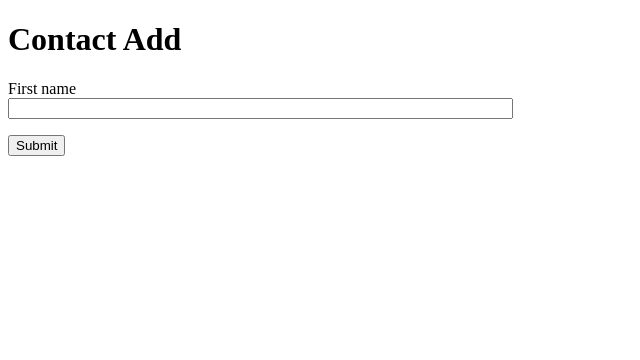
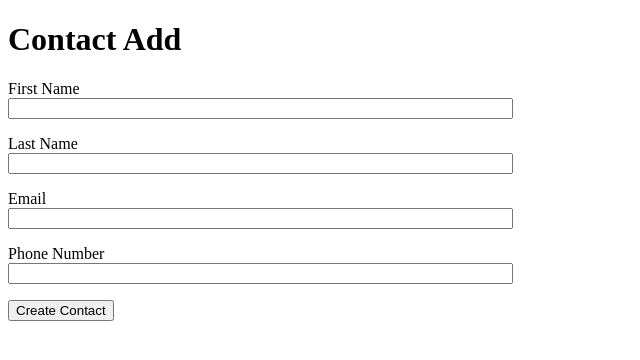
Before and after one commit to remyaammus/contact-management, a Flask app: template contact_app/templates/contact_add.html in a window 1280 px wide. Shown: the top 360 px of the page, without its empty margins (0-640 px from the left). Run offline with Flask 2, Linux system fonts and the light colour scheme; the template is opened without the code that fills it: values that come from a table or form of the project are taken from there, others are empty; tables that the repository leaves empty hold one stand-in row (values such as "Sample post"); form fields are guessed from the names that the template uses.

Commit message:
contact creation completed

```diff
--- a/contact_app/forms.py
+++ b/contact_app/forms.py
@@ -3,7 +3,7 @@
 
 
 class ContactCreateForm(FlaskForm):
-    id = forms.IntegerField('Contact ID', validators=[forms.validators.DataRequired()])
+    id = forms.IntegerField('Contact ID')
     first_name = forms.StringField('First Name', validators=[forms.validators.DataRequired()])
     last_name = forms.StringField('Last Name', validators=[forms.validators.DataRequired()])
     email = forms.StringField('Email', validators=[forms.validators.DataRequired(), forms.validators.Email()])
--- a/contact_app/templates/contact_add.html
+++ b/contact_app/templates/contact_add.html
@@ -7,11 +7,36 @@
 <body>
 {% block content %}
     <h1>Contact Add</h1>
-    <form action="" method="post" novalidate>
+    <form action="" method="post">
+        {{ form.csrf_token }}
         {{ form.hidden_tag() }}
         <p>
             {{ form.first_name.label }}<br>
             {{ form.first_name(size=60) }}
+            {% for error in form.first_name.errors %}
+                <span style="color: red;">[{{ error }}]</span>
+            {% endfor %}
+        </p>
+        <p>
+            {{ form.last_name.label }}<br>
+            {{ form.last_name(size=60) }}
+            {% for error in form.last_name.errors %}
+                <span style="color: red;">[{{ error }}]</span>
+            {% endfor %}
+        </p>
+        <p>
+            {{ form.email.label }}<br>
+            {{ form.email(size=60) }}
+            {% for error in form.email.errors %}
+                <span style="color: red;">[{{ error }}]</span>
+            {% endfor %}
+        </p>
+        <p>
+            {{ form.phone_number.label }}<br>
+            {{ form.phone_number(size=60) }}
+            {% for error in form.phone_number.errors %}
+                <span style="color: red;">[{{ error }}]</span>
+            {% endfor %}
         </p>
         <p>{{ form.submit() }}</p>
     </form>
```
Also changed, not shown: Reference.md (+1 -0 lines), contact_app/__init__.py (+13 -10 lines).
